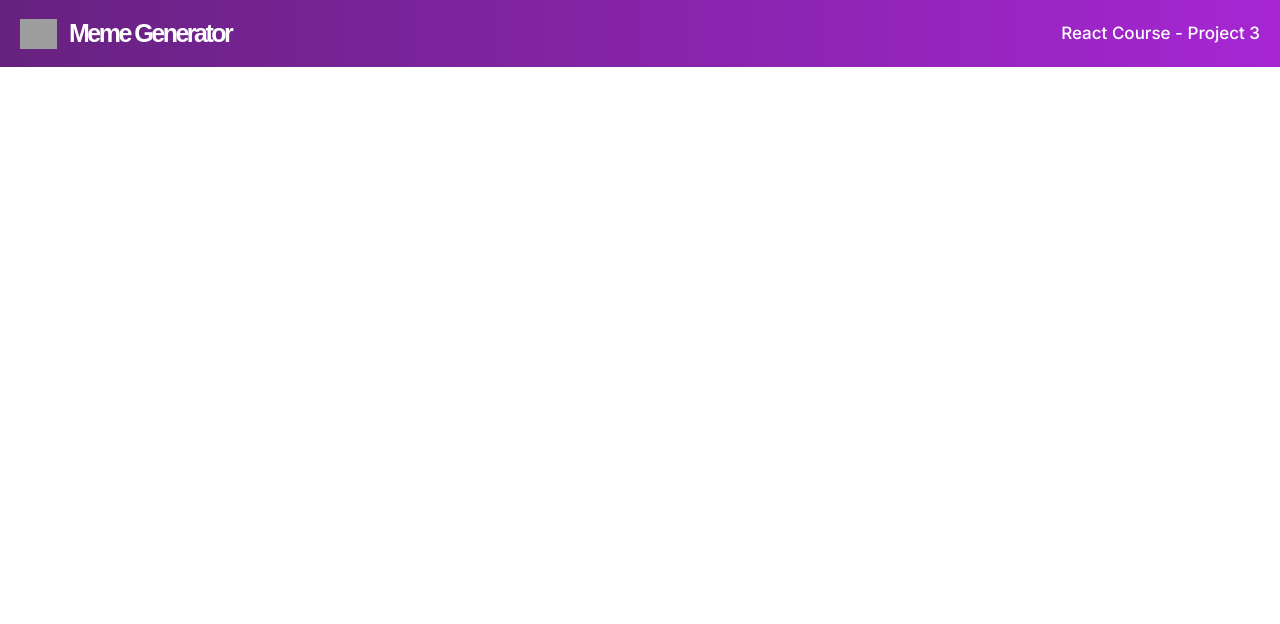
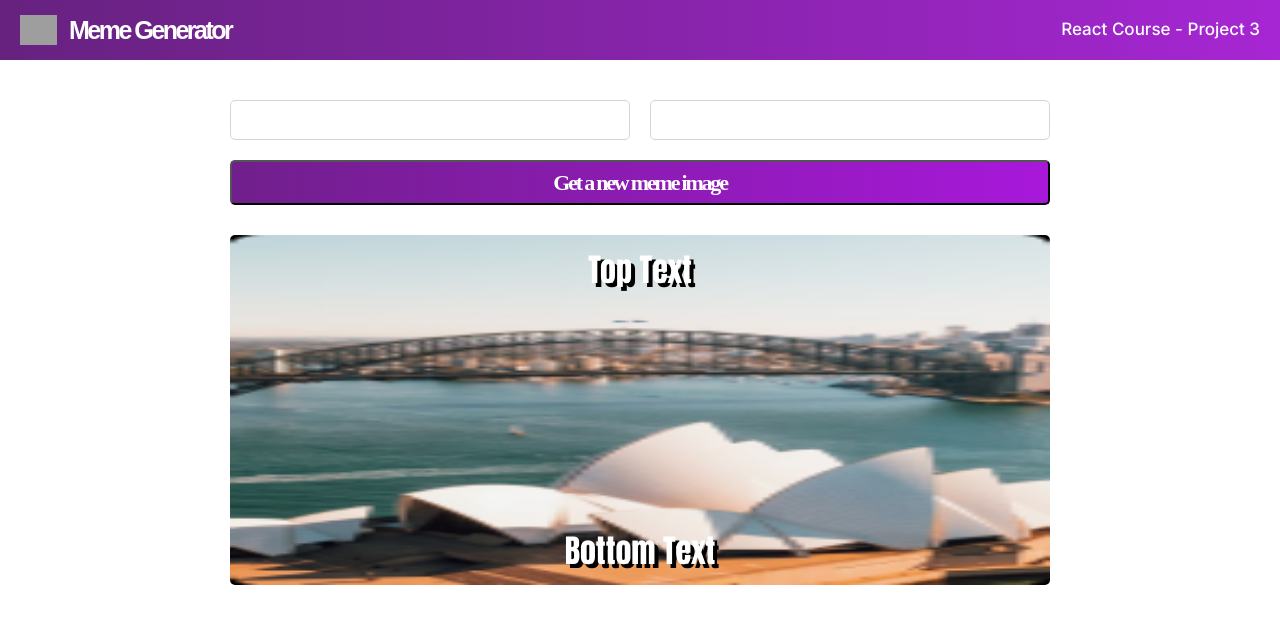
Before and after one commit to elurolydia/meme-generator, a React (Vite) app: page / in a window 1280 px wide. Shown: the top 624 px of the page. Built offline with nearby package versions, Linux system fonts and the light colour scheme; grey boxes are pictures that could not be loaded; a web font is replaced by a local one.

Commit message:
completed the UI

```diff
--- a/src/App.jsx
+++ b/src/App.jsx
@@ -1,13 +1,17 @@
 import React from "react";
 import Navbar from "./components/Navbar";
-import Form from "./components/Form"
+import Form from "./components/Form";
+import MemeImage from "./components/MemeImage";
 
 function App() {
 
   return (
     <div>
       <Navbar />
-      <Form />
+      <main>
+        <Form />
+        <MemeImage />
+      </main>
     </div>
   )
 }
--- a/src/components/Form.jsx
+++ b/src/components/Form.jsx
@@ -4,8 +4,10 @@ import React from 'react';
 
 export default function Form () {
     return (
-        <form>
-
+        <form id='formContainer'>
+            <input type="text"  id='topInput'/>
+            <input type="text"  id='bottomInput'/>
+            <button>Get a new meme image</button>
         </form>
     )
 }
--- a/src/components/MemeImage.jsx
+++ b/src/components/MemeImage.jsx
@@ -0,0 +1,13 @@
+import React from "react";
+import Sydney from "./images/Sydney.png"
+
+
+export default function MemeImage () {
+    return (
+        <div className="memeDiv">
+            <p className="top">Top Text</p>
+            <img src={Sydney} className="memeImage"/>
+            <p className="bottom">Bottom Text</p>
+        </div>
+    )
+}
--- a/src/index.css
+++ b/src/index.css
@@ -6,7 +6,7 @@
 nav {
   display: flex;
   flex-direction: row;
-  height: 67px;
+  height: 60px;
   width: 100%;
   background: linear-gradient(90deg, #672280 1.18%, #A626D3 100%);
   padding: 0px 20px;
@@ -48,3 +48,115 @@ h3 {
   text-align: right;
   color: #FFFFFF;
 }
+
+main {
+  width: 100%;
+  box-sizing: border-box;
+  /* background-color: #E5E5E5; */
+}
+
+#formContainer{
+  position: relative;
+  top: 40px;
+  display: grid;
+  grid-template-areas:
+      'main main right right'
+      'foot foot foot foot';
+  gap: 20px;
+  justify-content: center;
+  /* width: 100%; */
+}
+
+#topInput {
+  grid-area: main;
+  width: 400px;
+  border: 1px solid #D5D4D8;
+  height: 40px;
+  border-radius: 5px;
+  font-family: Karla;
+  font-style: normal;
+  font-weight: 400;
+  font-size: 12px;
+  line-height: 14px;
+  color: #0D0D0D;
+  padding-left: 15px;
+}
+
+#bottomInput {
+  grid-area: right;
+  width: 400px;
+  border: 1px solid #D5D4D8;
+  height: 40px;
+  border-radius: 5px;
+  font-family: Karla;
+  font-style: normal;
+  font-weight: 400;
+  font-size: 12px;
+  line-height: 14px;
+  color: #0D0D0D;
+  padding-left: 15px;
+}
+
+button {
+  grid-area: foot;
+  width: 820px;
+  height: 45px;
+  background: linear-gradient(90.41deg, #711F8D 1.14%, #A818DA 100%);
+  border-radius: 5px;
+  font-family: Karla;
+  font-style: normal;
+  font-weight: 700;
+  font-size: 22px;
+  line-height: 19px;
+  letter-spacing: -0.1em;
+  color: #FFFFFF
+}
+
+.memeDiv {
+  position: relative;
+  width: 820px;
+  height: 350px;
+  background: black;
+  border-radius: 5px;
+  margin: 70px auto 30px auto;
+}
+
+.top {
+  position: absolute;
+  width: 100%;
+  top: 15px;
+  height: 39px;
+  font-family: Impact;
+  font-style: normal;
+  font-weight: 900;
+  font-size: 32px;
+  line-height: 39px;
+  color: #FFFFFF;
+  display: flex;
+  justify-content: center;
+  z-index: 10;
+  text-shadow: 4px 4px #000000;
+}
+
+.memeImage {
+  position: relative;
+  width: 820px;
+  height: 350px;
+}
+
+.bottom {
+  position: absolute;
+  width: 100%;
+  bottom: 15px;
+  height: 39px;
+  font-family: Impact;
+  font-style: normal;
+  font-weight: 900;
+  font-size: 32px;
+  line-height: 39px;
+  color: #FFFFFF;
+  display: flex;
+  justify-content: center;
+  z-index: 10;
+  text-shadow: 4px 4px #000000;
+}
```
Also changed, not shown: src/components/images/Sydney.png (added).
